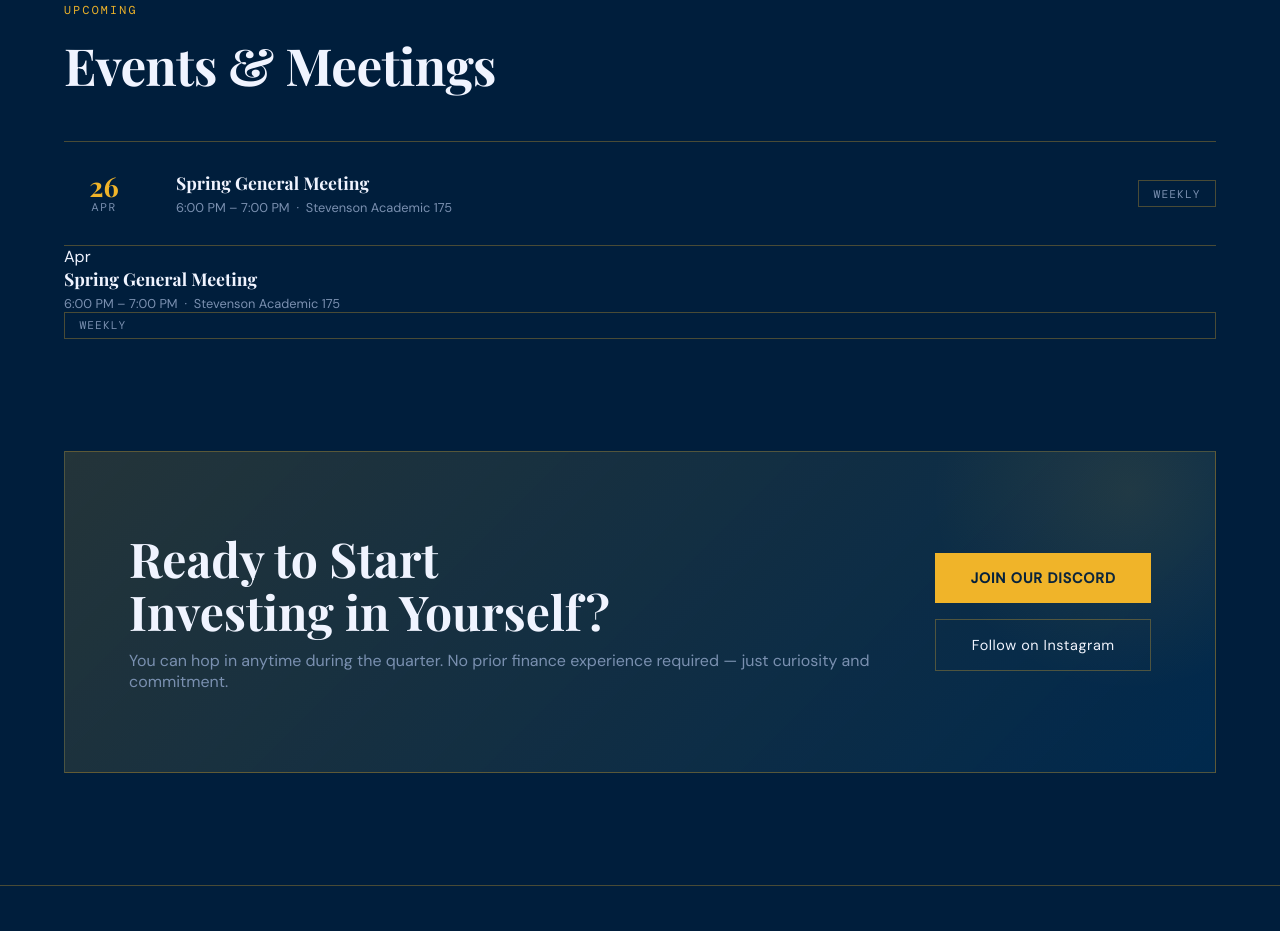
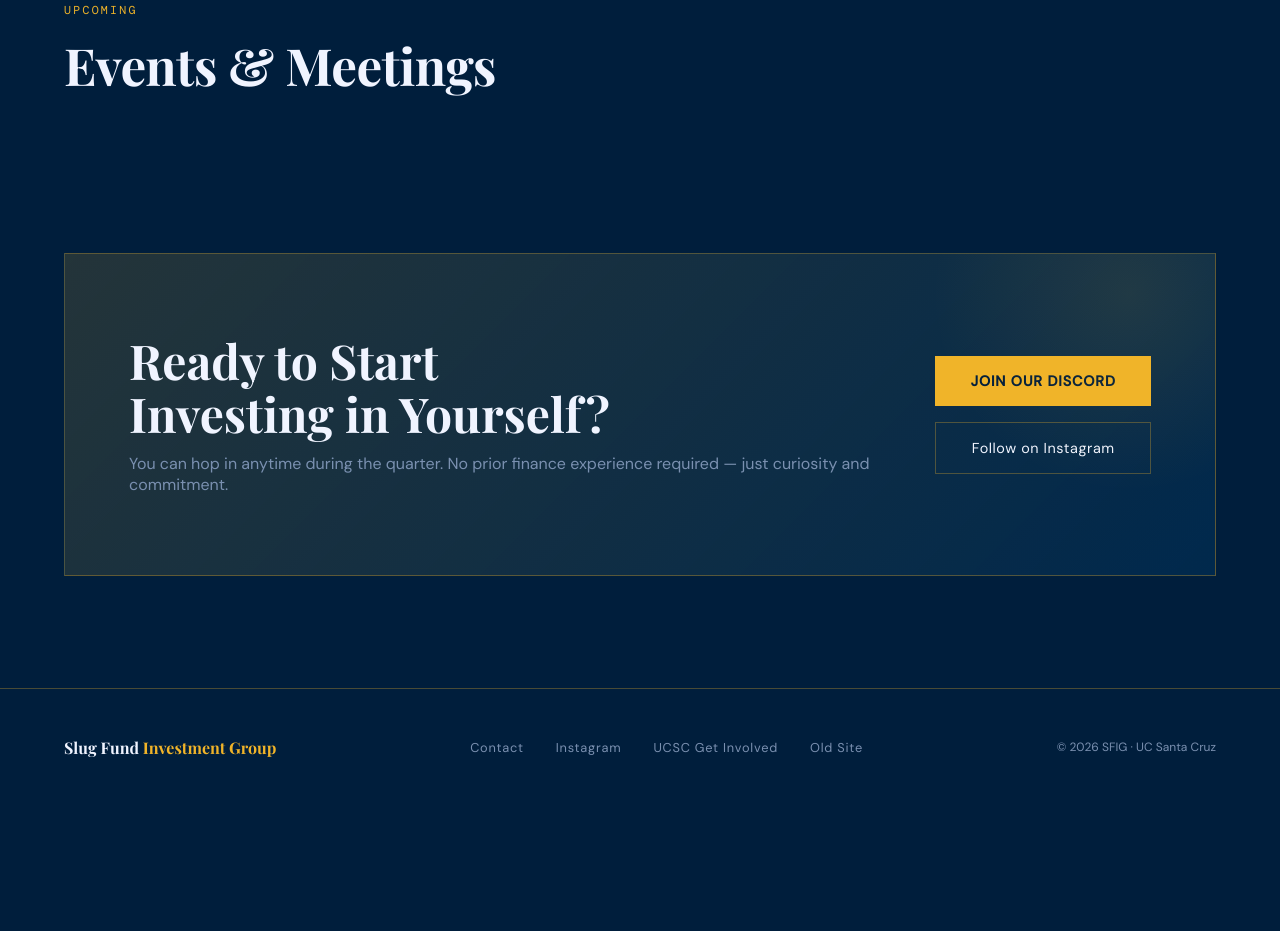
Before and after one commit to In4r/slugfundwebsite, a website: page index.html in a window 1280 px wide. Shown: the part 5433-6364 px from the top of the page. After the commit the page ends 6239 px from the top, so only its background shows below. Drawn offline with nearby package versions, Linux system fonts and the light colour scheme.

Commit message:
api testing

```diff
--- a/index.html
+++ b/index.html
@@ -629,27 +629,6 @@
   <p class="section-label reveal">Upcoming</p>
   <h2 class="section-title reveal">Events & Meetings</h2>
   <div class="events-list">
-
-    <div class="event-item reveal">
-      <div class="event-date">
-        <div class="day">26</div>
-        <div class="month">Apr</div>
-      </div>
-      <div>
-        <div class="event-title">Spring General Meeting</div>
-        <div class="event-meta">6:00 PM – 7:00 PM &nbsp;·&nbsp; Stevenson Academic 175</div>
-      </div>
-      <div class="event-tag">Weekly</div>
-    </div>
-  </div>
-        <div class="month">Apr</div>
-      </div>
-      <div>
-        <div class="event-title">Spring General Meeting</div>
-        <div class="event-meta">6:00 PM – 7:00 PM &nbsp;·&nbsp; Stevenson Academic 175</div>
-      </div>
-      <div class="event-tag">Weekly</div>
-    </div>
   </div>
 </section>
 
```
